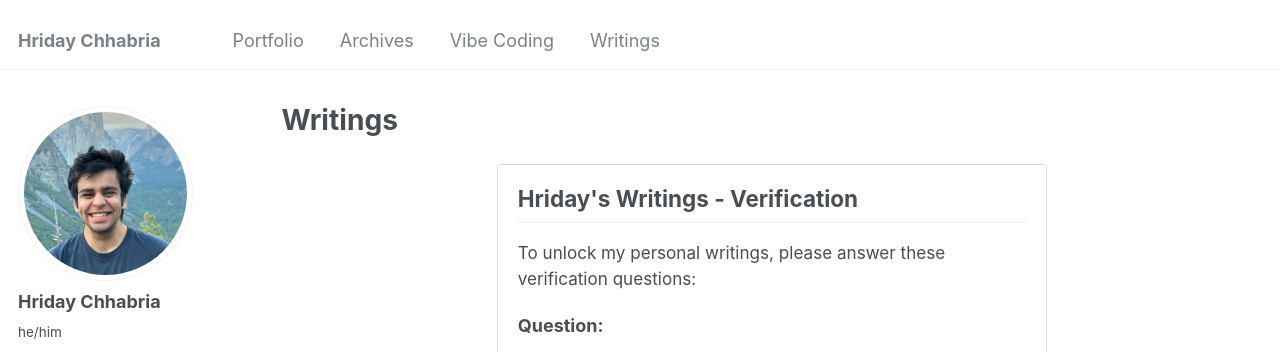
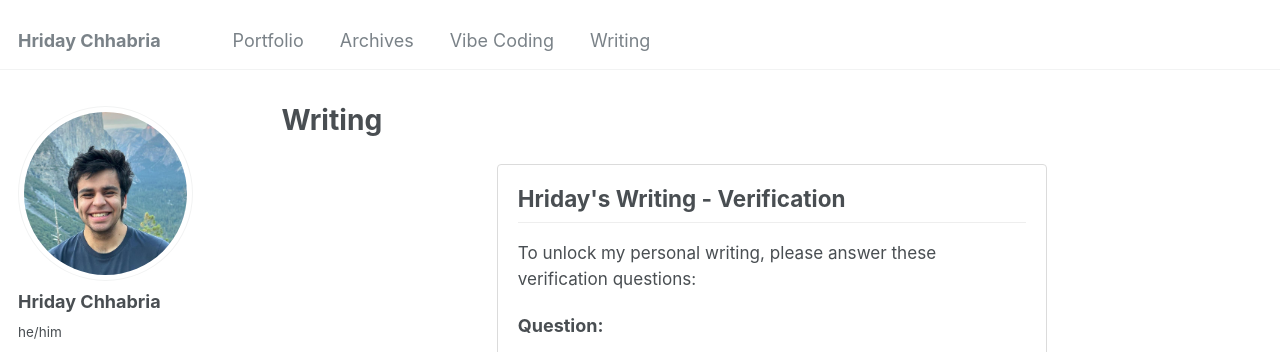
Before and after one commit to hridayc7/hridayc7.github.io, a Jekyll site: the page built from _pages/writing.md, in a window 1280 px wide. Shown: the top 352 px of the page. Built offline with Jekyll 4.4.1, drawn with Linux system fonts in a browser that asks for light colours.

Commit message:
Rename Writings to Writing across navigation, microblogging, and lock screens

```diff
--- a/_data/navigation.yml
+++ b/_data/navigation.yml
@@ -14,8 +14,8 @@ main:
   - title: "Vibe Coding"
     url: /vibe-coding/
 
-  - title: "Writings"
-    url: /writings/
+  - title: "Writing"
+    url: /writing/
 
   # - title: "Microblog"
   #   url: /microblogging
--- a/_pages/writings.md
+++ b/_pages/writing.md
@@ -1,16 +1,16 @@
 ---
 layout: archive
-title: "Writings"
-permalink: /writings/
+title: "Writing"
+permalink: /writing/
 author_profile: true
 ---
 
 <!-- Quiz Lock Screen -->
-<div id="writings-lock-screen" style="max-width: 550px; margin: 30px auto; padding: 20px; border: 1px solid #dbdbdb; border-radius: 4px;">
+<div id="writing-lock-screen" style="max-width: 550px; margin: 30px auto; padding: 20px; border: 1px solid #dbdbdb; border-radius: 4px;">
 
-  <h2 style="margin-top: 0; border-bottom: 1px solid #eee; padding-bottom: 10px;">Hriday's Writings - Verification</h2>
+  <h2 style="margin-top: 0; border-bottom: 1px solid #eee; padding-bottom: 10px;">Hriday's Writing - Verification</h2>
   <p style="font-size: 0.95rem; line-height: 1.5; margin-bottom: 20px;">
-    To unlock my personal writings, please answer these verification questions:
+    To unlock my personal writing, please answer these verification questions:
   </p>
 
   <p style="font-weight: bold; margin-bottom: 15px;">Question:</p>
@@ -80,19 +80,19 @@ author_profile: true
   </div>
 </div>
 
-<!-- Writings Content (Hidden by default) -->
-<div id="writings-content" style="display: none; border-top: 1px solid #eee; padding-top: 20px;">
+<!-- Writing Content (Hidden by default) -->
+<div id="writing-content" style="display: none; border-top: 1px solid #eee; padding-top: 20px;">
   <div style="display: flex; justify-content: space-between; align-items: center; margin-bottom: 30px;">
-    <h2 style="margin: 0;">Personal Writings & Reflections</h2>
-    <button onclick="lockWritings()" class="btn btn--light" style="margin: 0;">
+    <h2 style="margin: 0;">Personal Writing & Reflections</h2>
+    <button onclick="lockWriting()" class="btn btn--light" style="margin: 0;">
       Lock Page
     </button>
   </div>
 
-  <div class="writings-list">
+  <div class="writing-list">
 
     <article style="margin-bottom: 40px; border-bottom: 1px solid #eee; padding-bottom: 25px;">
-      <h3 style="margin-top: 0; margin-bottom: 5px;"><a href="{{ '/writings/microblog/' | relative_url }}">Microblog</a></h3>
+      <h3 style="margin-top: 0; margin-bottom: 5px;"><a href="{{ '/writing/microblog/' | relative_url }}">Microblog</a></h3>
       <div style="font-size: 0.85rem; opacity: 0.6; margin-bottom: 15px;">Recent personal updates and reflections</div>
       <p style="line-height: 1.6; opacity: 0.85;">
         Access my personal microblog containing updates, thoughts, and reflections about my sports updates, teaching, and adventures.
@@ -106,14 +106,14 @@ author_profile: true
 <script>
   // Check local storage on load
   document.addEventListener("DOMContentLoaded", function() {
-    if (localStorage.getItem("hriday_writings_unlocked") === "true") {
+    if (localStorage.getItem("hriday_writing_unlocked") === "true") {
       showContentDirectly();
     }
   });
 
   function showContentDirectly() {
-    document.getElementById("writings-lock-screen").style.display = "none";
-    document.getElementById("writings-content").style.display = "block";
+    document.getElementById("writing-lock-screen").style.display = "none";
+    document.getElementById("writing-content").style.display = "block";
   }
 
   function handleKeydown(event, stepNum) {
@@ -161,15 +161,16 @@ author_profile: true
     return false;
   }
 
+  // Next step logic
   function nextStep(stepNum) {
     if (validateAnswer(stepNum)) {
       if (stepNum < 6) {
         document.getElementById("step-" + stepNum).style.display = "none";
         document.getElementById("step-" + (stepNum + 1)).style.display = "block";
       } else {
-        localStorage.setItem("hriday_writings_unlocked", "true");
-        document.getElementById("writings-lock-screen").style.display = "none";
-        document.getElementById("writings-content").style.display = "block";
+        localStorage.setItem("hriday_writing_unlocked", "true");
+        document.getElementById("writing-lock-screen").style.display = "none";
+        document.getElementById("writing-content").style.display = "block";
       }
     } else {
       document.getElementById("quiz-error").style.display = "block";
@@ -182,8 +183,8 @@ author_profile: true
     document.getElementById("step-" + (stepNum - 1)).style.display = "block";
   }
 
-  function lockWritings() {
-    localStorage.removeItem("hriday_writings_unlocked");
+  function lockWriting() {
+    localStorage.removeItem("hriday_writing_unlocked");
 
     // Reset inputs
     document.getElementById("ans-1").value = "";
@@ -203,7 +204,7 @@ author_profile: true
     }
     document.getElementById("step-1").style.display = "block";
 
-    document.getElementById("writings-content").style.display = "none";
-    document.getElementById("writings-lock-screen").style.display = "block";
+    document.getElementById("writing-content").style.display = "none";
+    document.getElementById("writing-lock-screen").style.display = "block";
   }
 </script>
```
Also changed, not shown: _pages/microblogging.md (+4 -4 lines).
